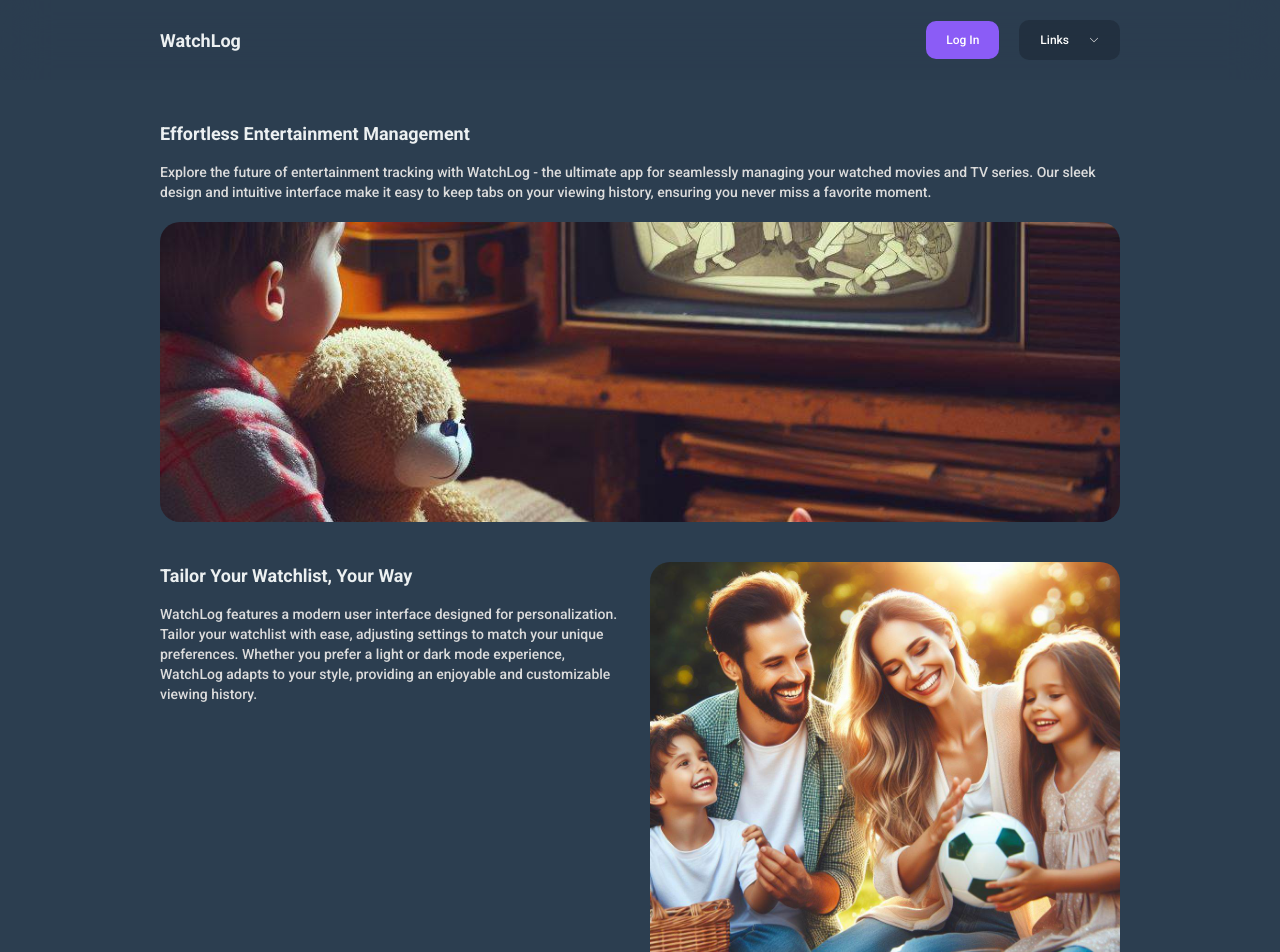
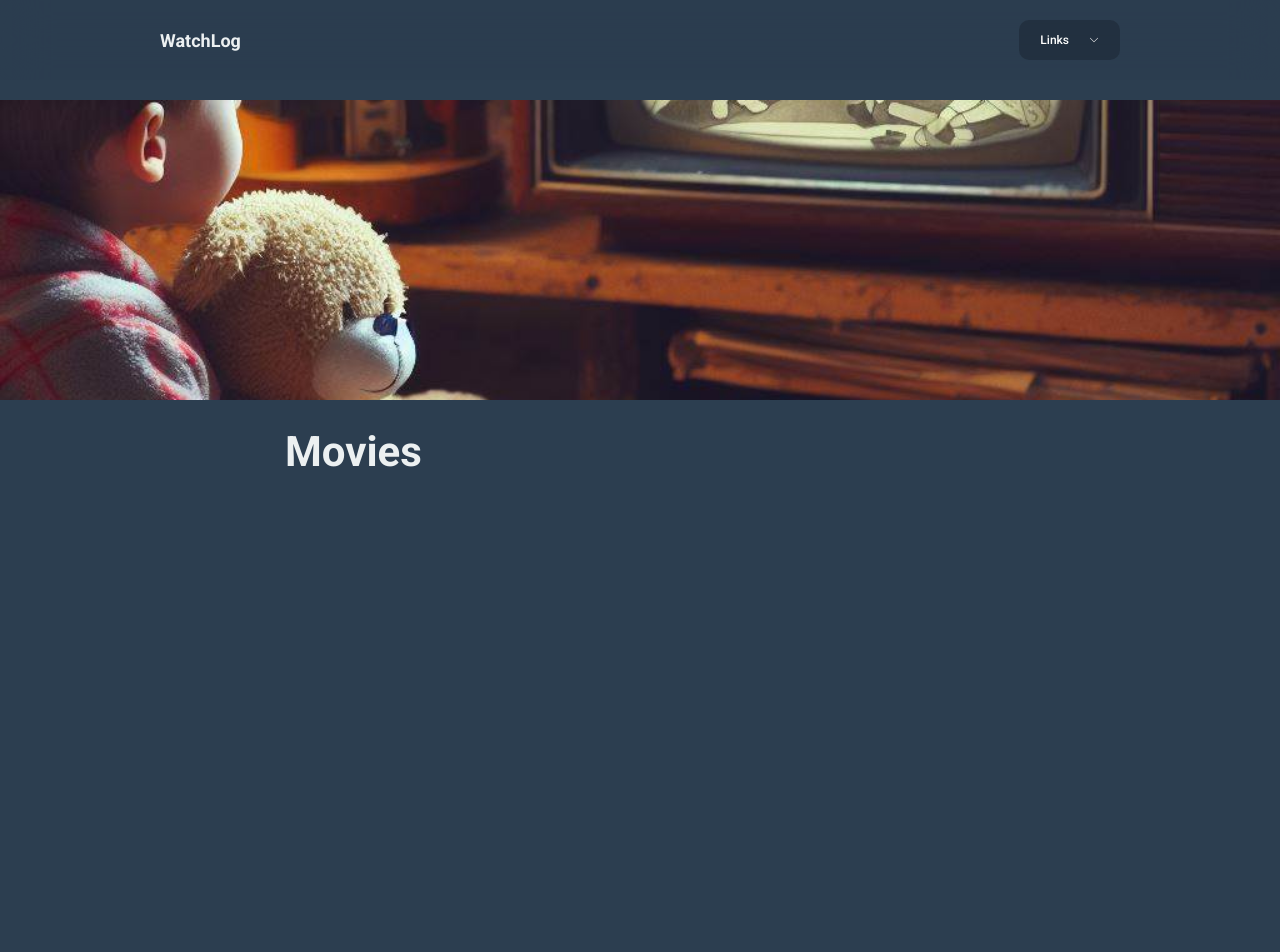
Before and after one commit to tasha-dev/watchlog, a Next.js app: page / in a window 1280 px wide. Shown: the top 952 px of the page. After the commit the page ends 800 px from the top, so only its background shows below. Built offline with nearby package versions, Linux system fonts and the light colour scheme.

Commit message:
added some parts of logged in home page

```diff
--- a/app/page.tsx
+++ b/app/page.tsx
@@ -7,20 +7,20 @@ import PageComponent from "@/component/pageComponent";
 import TitleComponent from "@/chunk/titleComponent";
 import { ReactNode, useState } from "react";
 import NotLoggedInHomePage from "@/component/page/home/not-logged/notLoggedInHomePageComponent";
+import LoggedInHomePage from "@/component/page/home/logged/loggedInHomePage";
 
 // Creating and exporting the home page as default
 export default function HomePage():ReactNode {
   // Defining state of component
-  const [userLoggedIn, setUserLoggedIn] = useState<boolean>(false);
+  const [userLoggedIn, setUserLoggedIn] = useState<boolean>(true);
 
   // Returning JSX
   return (
     <PageComponent>
       {
         (userLoggedIn)
-          ? (
-            <TitleComponent tier={1}>User Is Logged in</TitleComponent>
-          ) : <NotLoggedInHomePage />
+          ? <LoggedInHomePage />
+          : <NotLoggedInHomePage />
       }
     </PageComponent>
   );
--- a/chunk/containerComponent.tsx
+++ b/chunk/containerComponent.tsx
@@ -17,7 +17,7 @@ export default function ContainerComponent({children, size, className}:propsType
       className={
         (size === 'large')
           ? `max-w-[1000px] mx-auto p-[20px] ${(className) ? className : ''}`
-          : `max-w-[500px] mx-auto p-[20px] ${(className) ? className : ''}`
+          : `max-w-[750px] mx-auto p-[20px] ${(className) ? className : ''}`
       }
     >
       {children}
--- a/chunk/titleComponent.tsx
+++ b/chunk/titleComponent.tsx
@@ -4,7 +4,7 @@ import { ReactNode } from "react";
 
 // Defining type of prop
 interface propsType {
-  tier: 1 | 2 | 3;
+  tier: 0 | 1 | 2 | 3;
   children: ReactNode;
   noMargin?: boolean;
 }
@@ -12,7 +12,16 @@ interface propsType {
 // Creating and exporting the title component as default
 export default function TitleComponent({tier, children, noMargin = false}:propsType):ReactNode {
   // Conditional rendering
-  if (tier === 1) {
+  if (tier === 0) {
+    return (
+      <h1
+        data-has-margin={(noMargin === false)}
+        className="lg:text-[42px] text-[32px] font-bold lg:data-[has-margin='true']:mb-[20px] data-[has-margin='true']:mb-[10px] text-lightText dark:text-darkText"
+      >
+        {children}
+      </h1>
+    );
+  } else if (tier === 1) {
     return (
       <h1
         data-has-margin={(noMargin === false)}
@@ -30,7 +39,7 @@ export default function TitleComponent({tier, children, noMargin = false}:propsT
         {children}
       </h3>
     );
-  } else {
+  } else if (tier === 3) {
     return (
       <h6
         data-has-margin={(noMargin === false)}
--- a/component/headerComponent.tsx
+++ b/component/headerComponent.tsx
@@ -8,18 +8,31 @@ import DropdownComponent from "@/chunk/dropdown/dropdownComponent";
 import DropDownLinkComponent from "@/chunk/dropdown/dropdownLinkComponent";
 import ThemeTogglerComponent from "@/chunk/dropdown/themeTogglerComponent";
 
+// Defining type of props
+interface propsType {
+  loggedIn: boolean;
+}
+
 // Creating and exporting header component as default
-export default function HeaderComponent():ReactNode {
+export default function HeaderComponent({loggedIn}:propsType):ReactNode {
   // Returning JSX
   return (
     <header className="dark:bg-darkBg/30 bg-lightBg/30 lg:fixed static top-0 left-0 w-full z-20 backdrop-blur-xl">
       <ContainerComponent size="large" className="flex items-center justify-between gap-[20px]">
         <TitleComponent noMargin tier={1}>WatchLog</TitleComponent>
         <div className="flex items-center justify-between gap-[20px]">
-          <ButtonComponent className="lg:flex hidden" link="/login">Log In</ButtonComponent>
+          {
+            (!loggedIn)
+              ? <ButtonComponent className="lg:flex hidden" link="/login">Log In</ButtonComponent>
+              : false
+          }
           <DropdownComponent title="Links">
             <ThemeTogglerComponent />
-            <DropDownLinkComponent className="lg:hidden block" link="/login">Login</DropDownLinkComponent>
+            {
+              (!loggedIn)
+                ? <DropDownLinkComponent className="lg:hidden block" link="/login">Login</DropDownLinkComponent>
+                : false
+            }
           </DropdownComponent>
         </div>
       </ContainerComponent>
--- /dev/null
+++ b/component/page/home/logged/loggedInHomePage.tsx
@@ -0,0 +1,20 @@
+// Codes by mahdi tasha
+// Importing part
+import { ReactNode } from "react";
+import ContainerComponent from "@/chunk/containerComponent";
+import Image from "next/image";
+import mainImage from '@/public/img/page/home/firstSection/img-boy-tv.jpg';
+import TitleComponent from "@/chunk/titleComponent";
+
+// Creating and exporting logged in home page as default
+export default function LoggedInHomePage():ReactNode {
+  // Returning JSX
+  return (
+    <section>
+      <Image width={1024} height={1024} alt="Image of a boy watching tv" src={mainImage.src} className="w-full h-[300px] object-cover" />
+      <ContainerComponent size="small">
+        <TitleComponent noMargin tier={0}>Movies</TitleComponent>
+      </ContainerComponent>
+    </section>
+  );
+}
--- a/component/page/home/not-logged/section/secondSectionComponent.tsx
+++ b/component/page/home/not-logged/section/secondSectionComponent.tsx
@@ -17,7 +17,7 @@ export default function SecondSectionComponent():ReactNode {
           <TitleComponent tier={1}>Tailor Your Watchlist, Your Way</TitleComponent>
           <ParagraphComponent noMargin>WatchLog features a modern user interface designed for personalization. Tailor your watchlist with ease, adjusting settings to match your unique preferences. Whether you prefer a light or dark mode experience, WatchLog adapts to your style, providing an enjoyable and customizable viewing history.</ParagraphComponent>
         </div>
-        <Image className="aspect-square lg:h-auto h-[150px] object-cover rounded-[20px]" width={1024} height={1024} alt="Image of a boy watching tv" src={mainImage.src}  />
+        <Image className="aspect-square lg:h-auto h-[150px] object-cover rounded-[20px]" width={1024} height={1024} alt="Image of a family having fun" src={mainImage.src}  />
       </ContainerComponent>
     </section>
   );
--- a/component/page/home/not-logged/section/thirdSectionComponent.tsx
+++ b/component/page/home/not-logged/section/thirdSectionComponent.tsx
@@ -13,7 +13,7 @@ export default function ThirdSectionComponent():ReactNode {
   return (
     <section>
       <ContainerComponent size="large" className="grid lg:grid-cols-2 grid-cols-1 gap-[20px]">
-        <Image className="aspect-square lg:h-auto h-[150px] object-cover rounded-[20px]" width={1024} height={1024} alt="Image of a boy watching tv" src={mainImage.src}  />
+        <Image className="aspect-square lg:h-auto h-[150px] object-cover rounded-[20px]" width={1024} height={1024} alt="Image of a teenage girl in cinema" src={mainImage.src}  />
         <div>
           <TitleComponent tier={1}>Efficiency Meets Enjoyment</TitleComponent>
           <ParagraphComponent>Immerse yourself in a streamlined entertainment experience with WatchLog. Efficiently manage your watched content, create a comprehensive log, and rediscover the joy of entertainment tracking. Start your personalized journey today, and make every viewing moment memorable.</ParagraphComponent>
--- a/component/pageComponent.tsx
+++ b/component/pageComponent.tsx
@@ -18,7 +18,7 @@ interface propsType {
 export default function PageComponent({loginRequired, children}:propsType):ReactNode {
   // Defining states of the component
   // TODO:Remove With Firebase Later
-  const [userLoggedIn, setUserLoggedIn] = useState<boolean>(false);
+  const [userLoggedIn, setUserLoggedIn] = useState<boolean>(true);
 
   // Defining theme
   const { theme } = useTheme();
@@ -40,7 +40,7 @@ export default function PageComponent({loginRequired, children}:propsType):React
     // Returning JSX
     return (
       <div className="lg:mt-[100px] mt-0">
-        <HeaderComponent />
+        <HeaderComponent loggedIn={userLoggedIn} />
         {children}
       </div>
     );
```
